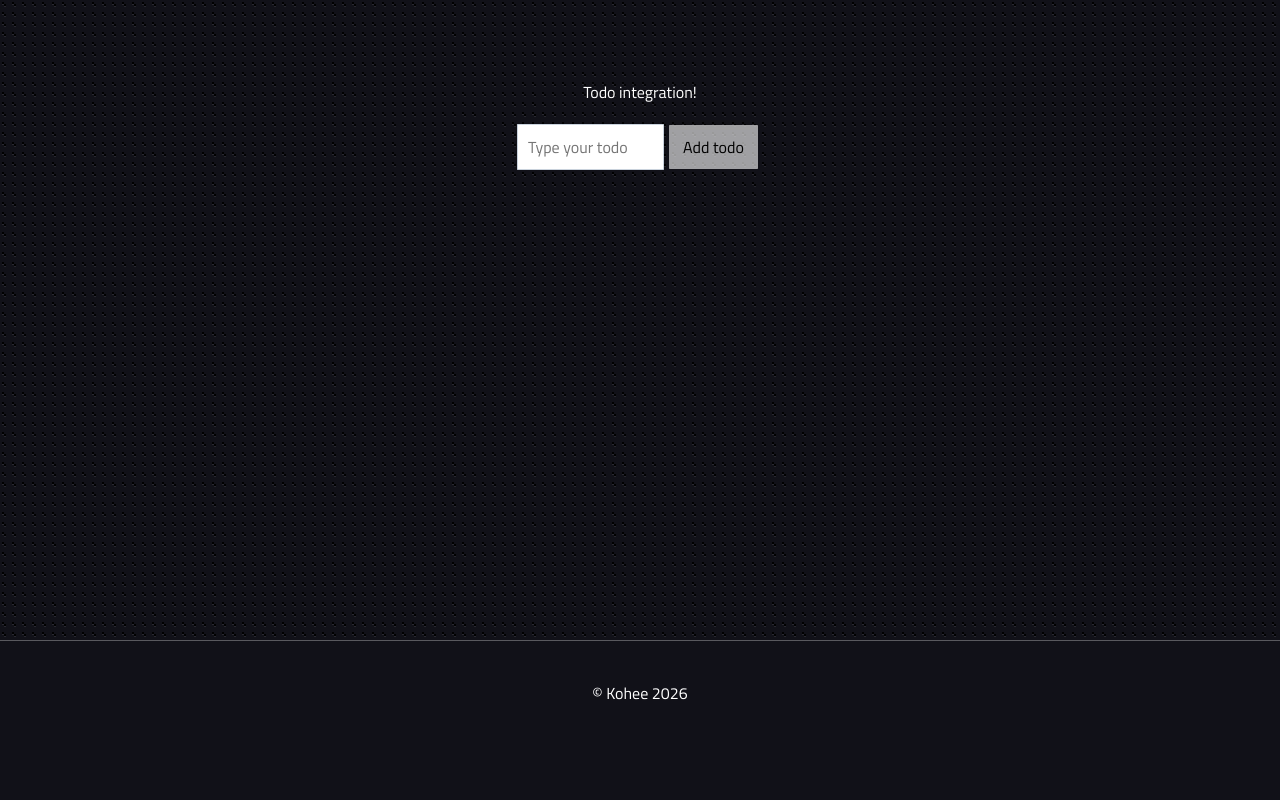
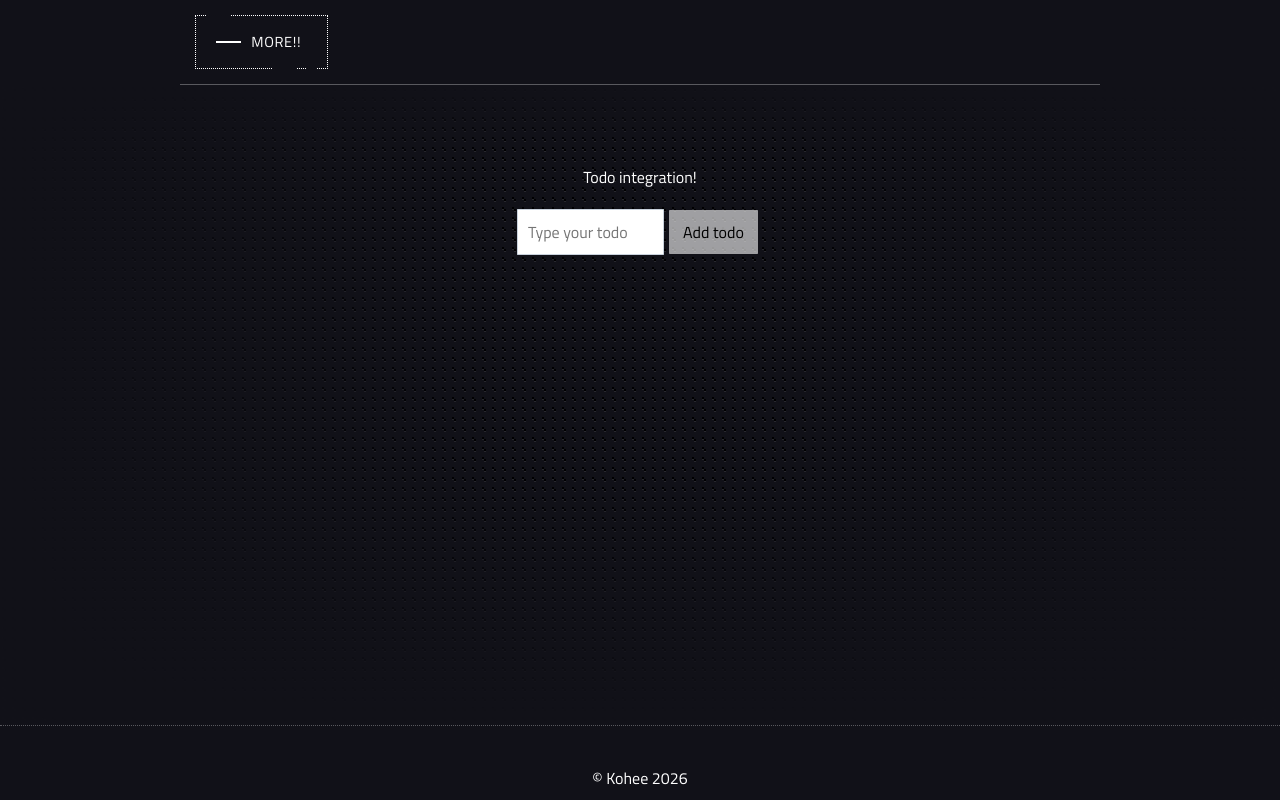
Before and after one commit to Icd-Kohi/yasp, an Angular app in the folder todofront/: page / in a window 1280 px wide. Built offline with nearby package versions, Linux system fonts and the light colour scheme.

Commit message:
add: todo nav bar, button animation and background art

```diff
--- a/todofront/src/index.html
+++ b/todofront/src/index.html
@@ -13,6 +13,16 @@
 
 </head>
 <body>
+  <div class="bar-shell">
+    <header class="nav-bar">
+      <a class="nav-click" type="button" href="https://github.com/Icd-Kohi" target="_blank">
+        <span class="nav-top"></span>
+        <span class="nav-text">More!!</span>
+        <span class="nav-bottom-key1"></span>
+        <span class="nav-bottom-key2"></span>
+      </a>
+    </header>
+  </div>
   <div class="wrapper">
     <app-root></app-root>
   </div>
--- a/todofront/src/styles.css
+++ b/todofront/src/styles.css
@@ -68,11 +68,12 @@ label {
 }
 
 footer {
-  border-top: 1px solid rgba(255, 255, 255, 0.3);
+  border-top: 1px dotted rgba(255, 255, 255, 0.3);
   display: flex;
   justify-content: center;
   align-items: center;
 }
+
 .footer-element{
   margin-top: 5vh;
 }
@@ -84,4 +85,127 @@ footer {
   radial-gradient(rgba(255,255,255,.1) 15%, transparent 20%) 0 1px,
   radial-gradient(rgba(255,255,255,.1) 15%, transparent 20%) 8px 9px;
   background-size:10px 10px;
+  -webkit-mask-image:
+    linear-gradient(to right, black 60%, transparent 100%),
+    linear-gradient(to left, black 60%, transparent 100%),
+    linear-gradient(to top, black 90%, transparent 100%),
+    linear-gradient(to bottom, black 60%, transparent 100%);
+
+  mask-image:
+    linear-gradient(to right, black 60%, transparent 100%),
+    linear-gradient(to left, black 60%, transparent 100%),
+    linear-gradient(to top, black 90%, transparent 100%),
+    linear-gradient(to bottom, black 60%, transparent 100%);
+
+  -webkit-mask-composite: source-in;
+  mask-composite: intersect;
+
 }
+.nav-click{
+ border: 1px dotted #fff;
+ border-radius: 0;
+ box-sizing: border-box;
+ color: #fff;
+ cursor: pointer;
+ display: inline-block;
+ letter-spacing: 0.05em;
+ margin: 0;
+ outline: none;
+ overflow: visible;
+ padding: 1.25em 2em;
+ position: relative;
+ text-align: center;
+ text-decoration: none;
+ text-transform: none;
+ transition: all 0.3s ease-in-out;
+ user-select: none;
+ font-size: 13px;
+}
+.nav-click::before{
+  content: " ";
+  width: 1.5625rem;
+  height: 2px;
+  background: white;
+  top: 50%;
+  left: 1.5em;
+  position: absolute;
+  transform: translateY(-50%);
+  transform-origin: center;
+  transition: background 0.3s linear, width 0.3s linear;
+}
+
+.nav-click .nav-text {
+  font-size: 1.125em;
+  line-height: 1.33333em;
+  padding-left: 2em;
+  display: block;
+  text-align: left;
+  transition: all 0.3s ease-in-out;
+  text-transform: uppercase;
+  text-decoration: none;
+  color: white;
+}
+
+.nav-click .nav-top{
+  height: 2px;
+  width: 1.5625rem;
+  top: -2px;
+  left: 0.625rem;
+  position: absolute;
+  background: #111118;
+  transition: width 0.5s ease-out, left 0.3s ease-out;
+}
+
+.nav-click .nav-bottom-key1{
+  height: 2px;
+  width: 1.5625rem;
+  right: 1.875rem;
+  bottom: -2px;
+  position: absolute;
+  background: #111118;
+  transition: width 0.5s ease-out, right 0.3s ease-out;
+}
+
+.nav-click .nav-bottom-key2{
+  height: 2px;
+  width: 0.625rem;
+  right: 0.625rem;
+  bottom: -2px;
+  position: absolute;
+  background: #111118;
+  transition: width 0.5s ease-out, right 0.3s ease-out;
+}
+
+.nav-click:hover{
+  color: black;
+  background: white;
+}
+
+.nav-click:hover::before{
+  width: 0.9375rem;
+  background: #111118;
+}
+
+.nav-click:hover .nav-text{
+  color:#111118;
+  padding-left: 1.5em;
+}
+
+.nav-click:hover .nav-top{
+  left:-2px;
+  width: 0px;
+}
+
+.nav-click:hover .nav-bottom-key1,
+.nav-click:hover .nav-bottom-key2{
+  right:0;
+  width:0;
+}
+
+
+.bar-shell {
+  width: min(920px, 100%);
+  margin: 0 auto;
+  padding: 15px;
+  border-bottom: 1px solid rgba(255,255,255, 0.3);
+}
```
